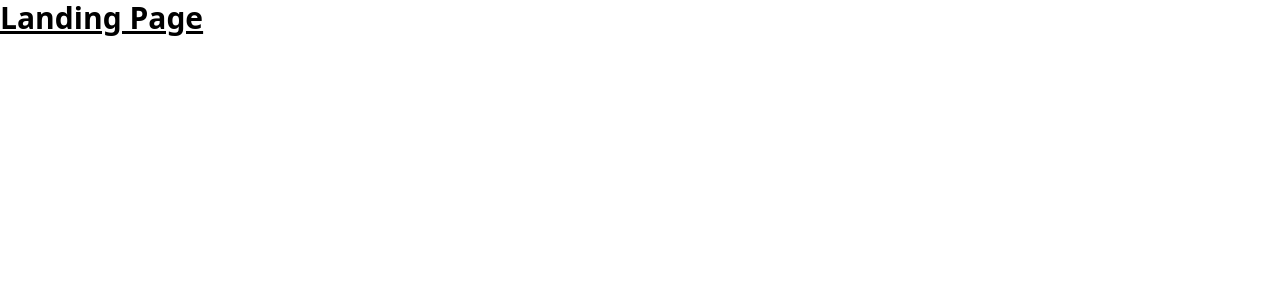
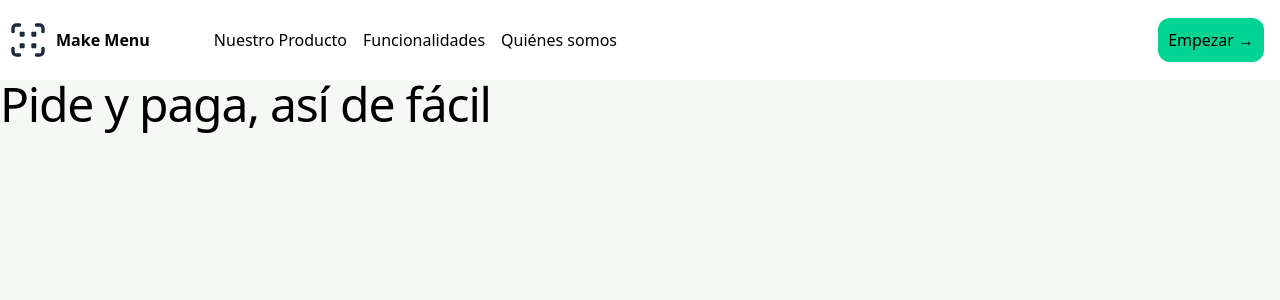
Before and after one commit to CRhernandez1/make-menu, a Vue app in the folder client/: page / in a window 1280 px wide. Shown: the top 300 px of the page. Built offline with nearby package versions, Linux system fonts and the light colour scheme.

Commit message:
landing page in progress: navbar added
Co-authored-by: samuelcrz30 <samuelcruz9p@gmail.com>
Co-authored-by: dettriva <pe581490@gmail.com>

```diff
--- a/client/src/App.vue
+++ b/client/src/App.vue
@@ -1,10 +1,10 @@
 <script setup lang="ts">
-import NavBar from './components/NavBar.vue'
-import LandingView from './views/LandingView.vue'
+import NavBar from './components/landing-page/NavBar.vue';
+import LandingView from './views/LandingView.vue';
+import './assets/css/base.css';
 </script>
 
 <template>
-  <NavBar />
   <LandingView />
 </template>
 
--- a/client/src/assets/css/base.css
+++ b/client/src/assets/css/base.css
@@ -0,0 +1,5 @@
+@import 'tailwindcss';
+
+body {
+  background-color: #f6f8f6;
+}
--- a/client/src/components/NavBar.vue
+++ /dev/null
@@ -1,5 +0,0 @@
-<template></template>
-
-<style>
-@import 'tailwindcss';
-</style>
--- /dev/null
+++ b/client/src/components/landing-page/CompanyLogo.vue
@@ -0,0 +1,40 @@
+<template>
+  <svg width="40" height="40" viewBox="0 0 24 24" fill="none" xmlns="http://www.w3.org">
+    <!-- Marco del QR (Esquinas en color oscuro/neutro) -->
+    <path
+      d="M3 7V5C3 3.89543 3.89543 3 5 3H7"
+      stroke="#1E293B"
+      stroke-width="2"
+      stroke-linecap="round"
+    />
+    <path
+      d="M17 3H19C20.1046 3 21 3.89543 21 5V7"
+      stroke="#1E293B"
+      stroke-width="2"
+      stroke-linecap="round"
+    />
+    <path
+      d="M21 17V19C21 20.1046 20.1046 21 19 21H17"
+      stroke="#1E293B"
+      stroke-width="2"
+      stroke-linecap="round"
+    />
+    <path
+      d="M7 21H5C3.89543 21 3 20.1046 3 19V17"
+      stroke="#1E293B"
+      stroke-width="2"
+      stroke-linecap="round"
+    />
+
+    <!-- Bloques del QR -->
+    <rect x="7" y="7" width="3" height="3" rx="0.5" fill="#1E293B" />
+    <rect x="14" y="7" width="3" height="3" rx="0.5" fill="#1E293B" />
+    <rect x="7" y="14" width="3" height="3" rx="0.5" fill="#1E293B" />
+    <rect x="14" y="14" width="3" height="3" rx="0.5" fill="#1E293B" />
+
+    <!-- Línea de escaneo roja (Sin animación) -->
+
+    <!-- Pequeño resplandor bajo la línea para enfatizar el escaneo -->
+  </svg>
+</template>
+<script></script>
--- /dev/null
+++ b/client/src/components/landing-page/MainContent.vue
@@ -0,0 +1,7 @@
+<template>
+  <main class="h-[90vh]">
+    <h2 class="text-5xl font-medium tracking-tight">Pide y paga, así de fácil</h2>
+  </main>
+</template>
+<script setup lang="ts"></script>
+<style></style>
--- /dev/null
+++ b/client/src/components/landing-page/NavBar.vue
@@ -0,0 +1,24 @@
+<template>
+  <header class="nav-bar flex flex-row justify-between h-[10vh] items-center px-4">
+    <div class="flex flex-row">
+      <div class="flex flex-row">
+        <CompanyLogo class="position: absolute top-5 left-2" />
+        <h1 class="position: relative mr-16 font-bold ml-10">Make Menu</h1>
+      </div>
+      <nav class="flex flex-row gap-4">
+        <a href="#">Nuestro Producto</a>
+        <a href="#">Funcionalidades</a>
+        <a href="#">Quiénes somos</a>
+      </nav>
+    </div>
+    <a href="#" class="block p-2.5 background bg-emerald-400 rounded-xl">Empezar &rarr;</a>
+  </header>
+</template>
+<script setup lang="ts">
+import CompanyLogo from './CompanyLogo.vue';
+</script>
+<style scoped>
+.nav-bar {
+  background-color: #fff;
+}
+</style>
--- a/client/src/views/LandingView.vue
+++ b/client/src/views/LandingView.vue
@@ -1,5 +1,11 @@
 <template>
-  <h1 class="text-3xl font-bold underline">Landing Page</h1>
+  <div class="landing-page">
+    <NavBar />
+    <MainContent />
+  </div>
 </template>
-<script></script>
-<style></style>
+<script setup lang="ts">
+import MainContent from '@/components/landing-page/MainContent.vue';
+import NavBar from '../components/landing-page/NavBar.vue';
+</script>
+<style scoped></style>
```
Also changed, not shown: client/.prettierrc.json.
